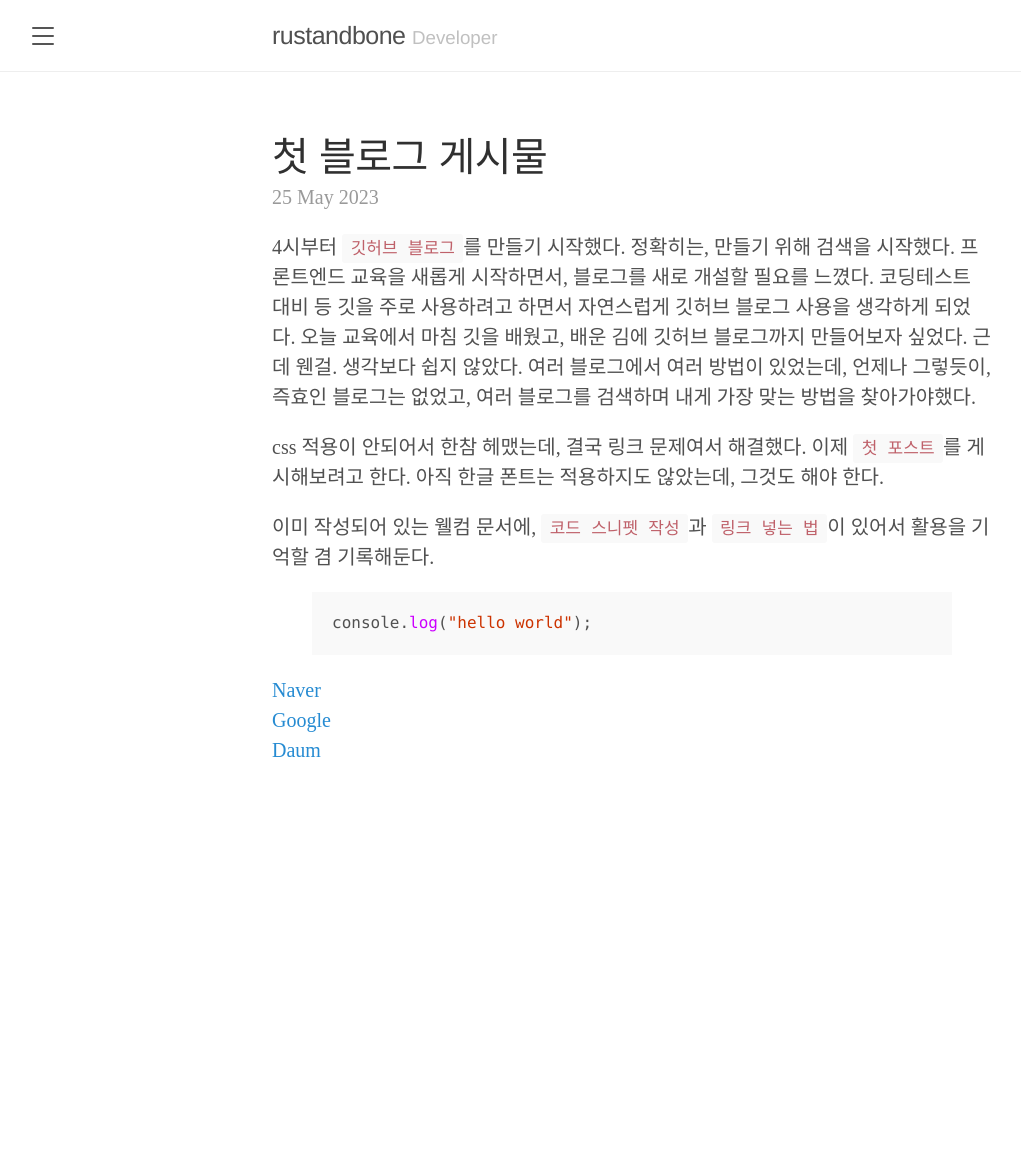
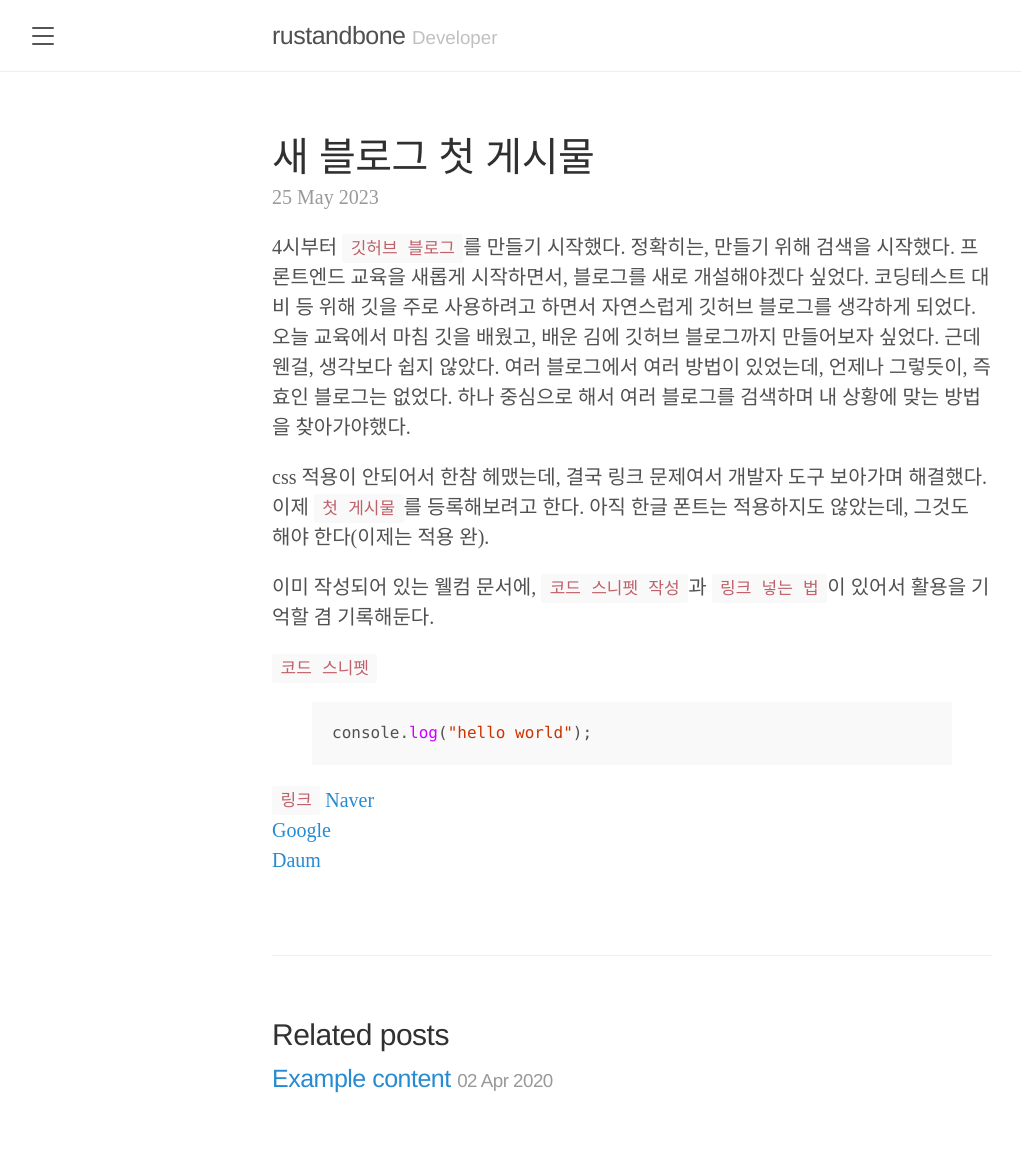
Before and after one commit to rustandbone/dev_blog, a Jekyll site: the page built from _posts/2023-05-25-첫블로그게시물.md, in a window 1280 px wide. Shown: the whole page, without its empty margins (8-1029 px from the left). Built offline with Jekyll 4.4.1, drawn with Linux system fonts in a browser that asks for light colours; before the commit the page ends 900 px from its top, so only the background shows below that.

Commit message:
post fix

```diff
--- a/_posts/2023-05-25-첫블로그게시물.md
+++ b/_posts/2023-05-25-첫블로그게시물.md
@@ -1,26 +1,22 @@
 ---
 layout: post
-title: "첫 블로그 게시물"
+title: "새 블로그 첫 게시물"
 date: 2023-05-25 21:01:00 +0900
 categories: blog
 ---
 
-4시부터 `깃허브 블로그`를 만들기 시작했다. 정확히는, 만들기 위해 검색을 시작했다.
-프론트엔드 교육을 새롭게 시작하면서, 블로그를 새로 개설할 필요를 느꼈다.
-코딩테스트 대비 등 깃을 주로 사용하려고 하면서 자연스럽게 깃허브 블로그 사용을 생각하게 되었다.
-오늘 교육에서 마침 깃을 배웠고, 배운 김에 깃허브 블로그까지 만들어보자 싶었다.
-근데 웬걸. 생각보다 쉽지 않았다. 여러 블로그에서 여러 방법이 있었는데, 언제나 그렇듯이, 즉효인 블로그는 없었고, 여러 블로그를 검색하며 내게 가장 맞는 방법을 찾아가야했다.
+4시부터 `깃허브 블로그`를 만들기 시작했다. 정확히는, 만들기 위해 검색을 시작했다. 프론트엔드 교육을 새롭게 시작하면서, 블로그를 새로 개설해야겠다 싶었다. 코딩테스트 대비 등 위해 깃을 주로 사용하려고 하면서 자연스럽게 깃허브 블로그를 생각하게 되었다. 오늘 교육에서 마침 깃을 배웠고, 배운 김에 깃허브 블로그까지 만들어보자 싶었다. 근데 웬걸, 생각보다 쉽지 않았다. 여러 블로그에서 여러 방법이 있었는데, 언제나 그렇듯이, 즉효인 블로그는 없었다. 하나 중심으로 해서 여러 블로그를 검색하며 내 상황에 맞는 방법을 찾아가야했다.
 
-css 적용이 안되어서 한참 헤맸는데, 결국 링크 문제여서 해결했다.
-이제 `첫 포스트`를 게시해보려고 한다.
-아직 한글 폰트는 적용하지도 않았는데, 그것도 해야 한다.
+css 적용이 안되어서 한참 헤맸는데, 결국 링크 문제여서 개발자 도구 보아가며 해결했다. 이제 `첫 게시물`를 등록해보려고 한다. 아직 한글 폰트는 적용하지도 않았는데, 그것도 해야 한다(이제는 적용 완).
 
 이미 작성되어 있는 웰컴 문서에, `코드 스니펫 작성`과 `링크 넣는 법`이 있어서 활용을 기억할 겸 기록해둔다.
 
+`코드 스니펫`
 {% highlight ruby %}
 console.log("hello world");
 {% endhighlight %}
 
+`링크`
 [Naver][Naver]
 [Google][Google]
 [Daum][Daum]
```
Also changed, not shown: _posts/2020-04-02-example-content.md (+1 -1 lines), _posts/2023-05-25-합격후기.md (added, +68 -0 lines).
